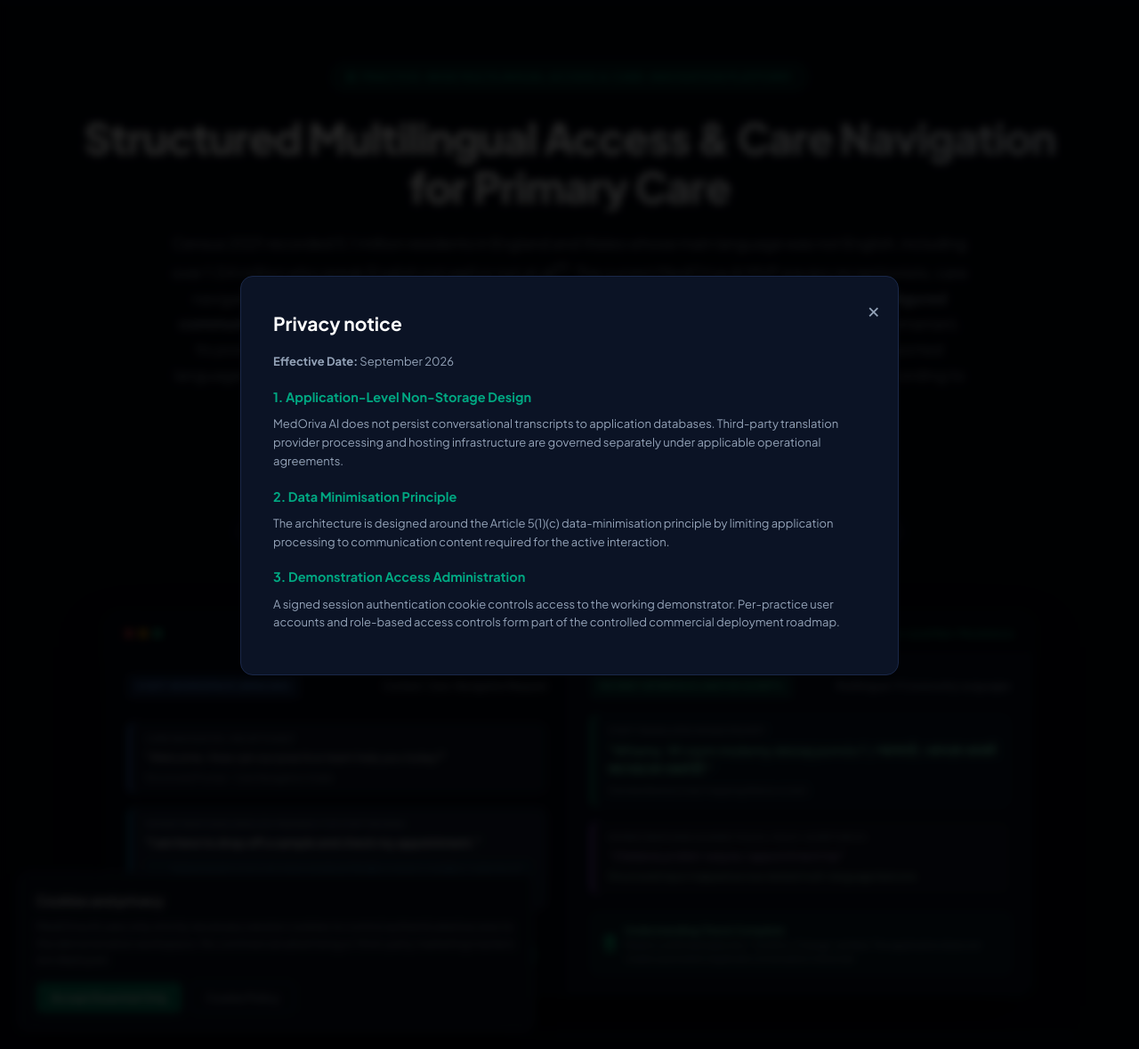
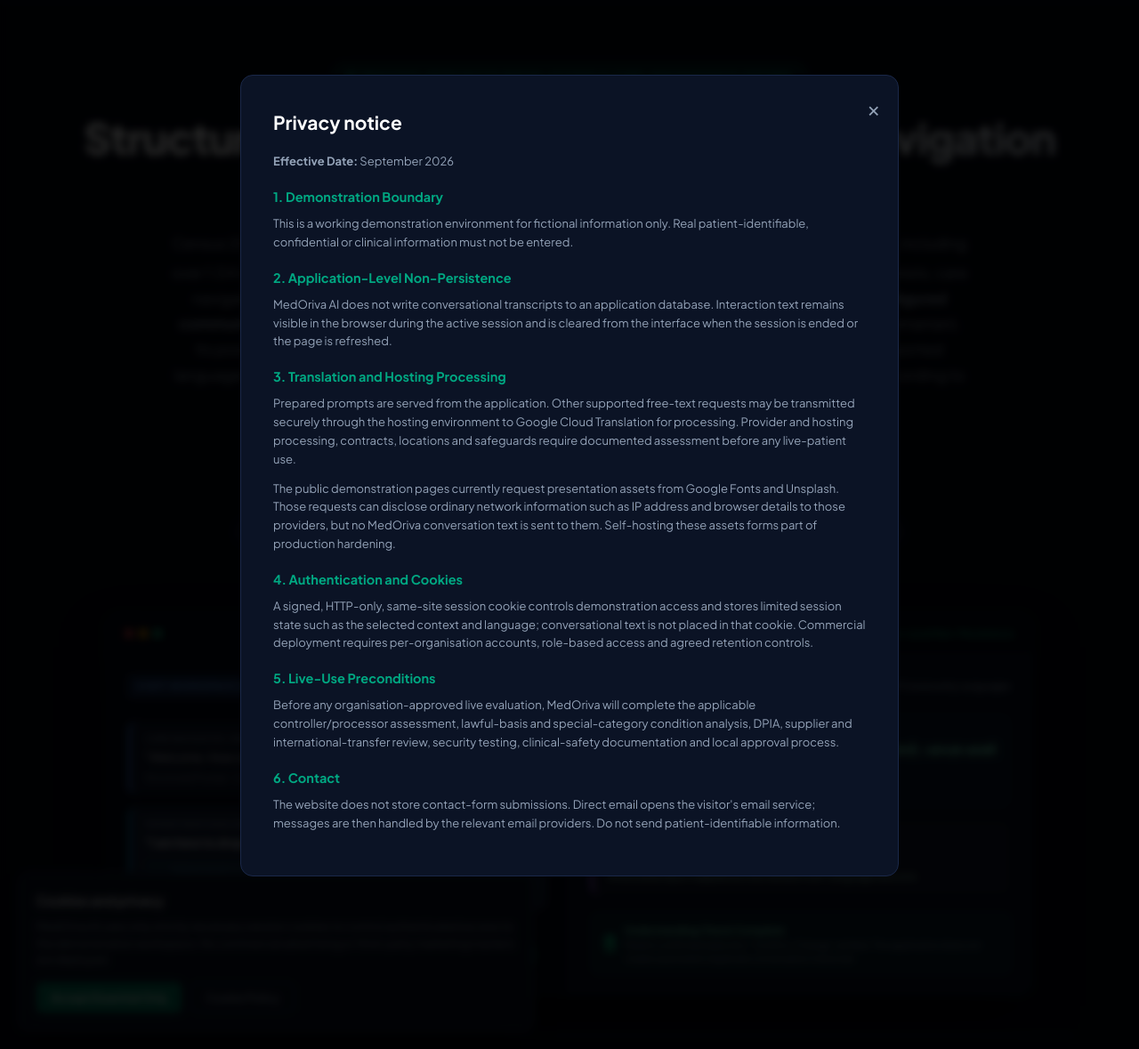
Before and after one commit to sanjaysweet777-maker/MedOrivaAI, a Flask app: page / in a window 1280 px wide, after a click on "Privacy Policy". Shown: the part 110-1289 px from the top of the page at 89% size. Run offline with Flask 3, Linux system fonts and the light colour scheme.

Commit message:
Compliance readiness: update templates/landing.html

```diff
--- a/templates/landing.html
+++ b/templates/landing.html
@@ -1329,28 +1329,11 @@
             <p>Contact our founder-led team to discuss pilot evaluation and practice feedback.</p>
         </div>
         <div class="contact-wrapper">
-            <form id="contactForm" onsubmit="handleContact(event)">
-                <div class="form-row">
-                    <div class="form-group">
-                        <label for="name">Full Name *</label>
-                        <input type="text" id="name" class="form-control" required placeholder="e.g. Practice Manager Jane Smith">
-                    </div>
-                    <div class="form-group">
-                        <label for="email">Professional / Practice Email *</label>
-                        <input type="email" id="email" class="form-control" required placeholder="name@practice.nhs.uk">
-                    </div>
-                </div>
-                <div class="form-group">
-                    <label for="org">Practice / Healthcare Organisation *</label>
-                    <input type="text" id="org" class="form-control" required placeholder="e.g. Vale Drive Medical Practice, London">
-                </div>
-                <div class="form-group">
-                    <label for="message">Inquiry / Evaluation Context *</label>
-                    <textarea id="message" rows="4" class="form-control" required placeholder="Outline your practice setting, language mix, or areas of interest for an evaluation discussion..."></textarea>
-                </div>
-                <button type="submit" id="contactBtn" class="btn-primary" style="width: 100%; border: none; cursor: pointer;">Submit Evaluation Inquiry</button>
-                <div id="contactMsg" style="display:none; margin-top: 16px; padding: 12px; border-radius: 6px; font-size: 13px; text-align: center;"></div>
-            </form>
+            <div style="width:100%; text-align:center;">
+                <h3 style="margin-bottom:10px;">Speak directly with the founder</h3>
+                <p style="color:#475569; margin-bottom:18px;">The website does not collect inquiry-form data. Use the direct email link below for an evaluation discussion, and do not include patient-identifiable or confidential clinical information.</p>
+                <a class="btn-primary" style="display:inline-flex; justify-content:center; width:100%; text-decoration:none;" href="mailto:sanjaythillai@gmail.com?subject=MedOriva%20AI%20evaluation%20discussion">Email MedOriva AI</a>
+            </div>
         </div>
     </section>
 
@@ -1435,12 +1418,19 @@
             <button class="modal-close" onclick="closeModal('privacyModal')">&times;</button>
             <h3>Privacy notice</h3>
             <p><strong>Effective Date:</strong> September 2026</p>
-            <h4>1. Application-Level Non-Storage Design</h4>
-            <p>MedOriva AI does not persist conversational transcripts to application databases. Third-party translation provider processing and hosting infrastructure are governed separately under applicable operational agreements.</p>
-            <h4>2. Data Minimisation Principle</h4>
-            <p>The architecture is designed around the Article 5(1)(c) data-minimisation principle by limiting application processing to communication content required for the active interaction.</p>
-            <h4>3. Demonstration Access Administration</h4>
-            <p>A signed session authentication cookie controls access to the working demonstrator. Per-practice user accounts and role-based access controls form part of the controlled commercial deployment roadmap.</p>
+            <h4>1. Demonstration Boundary</h4>
+            <p>This is a working demonstration environment for fictional information only. Real patient-identifiable, confidential or clinical information must not be entered.</p>
+            <h4>2. Application-Level Non-Persistence</h4>
+            <p>MedOriva AI does not write conversational transcripts to an application database. Interaction text remains visible in the browser during the active session and is cleared from the interface when the session is ended or the page is refreshed.</p>
+            <h4>3. Translation and Hosting Processing</h4>
+            <p>Prepared prompts are served from the application. Other supported free-text requests may be transmitted securely through the hosting environment to Google Cloud Translation for processing. Provider and hosting processing, contracts, locations and safeguards require documented assessment before any live-patient use.</p>
+            <p>The public demonstration pages currently request presentation assets from Google Fonts and Unsplash. Those requests can disclose ordinary network information such as IP address and browser details to those providers, but no MedOriva conversation text is sent to them. Self-hosting these assets forms part of production hardening.</p>
+            <h4>4. Authentication and Cookies</h4>
+            <p>A signed, HTTP-only, same-site session cookie controls demonstration access and stores limited session state such as the selected context and language; conversational text is not placed in that cookie. Commercial deployment requires per-organisation accounts, role-based access and agreed retention controls.</p>
+            <h4>5. Live-Use Preconditions</h4>
+            <p>Before any organisation-approved live evaluation, MedOriva will complete the applicable controller/processor assessment, lawful-basis and special-category condition analysis, DPIA, supplier and international-transfer review, security testing, clinical-safety documentation and local approval process.</p>
+            <h4>6. Contact</h4>
+            <p>The website does not store contact-form submissions. Direct email opens the visitor's email service; messages are then handled by the relevant email providers. Do not send patient-identifiable information.</p>
         </div>
     </div>
 
@@ -1477,11 +1467,12 @@
         <div class="modal-content">
             <button class="modal-close" onclick="closeModal('dcbModal')">&times;</button>
             <h3>Clinical Safety &amp; Assurance Statement</h3>
-            <p>DCB0129 clinical risk management principles guide our technical development roadmap for pre-deployment assurance.</p>
+            <p><strong>Current status:</strong> DCB0129 applicability and DTAC evidence preparation are planned pre-deployment assurance activities. MedOriva does not currently claim DCB0129 conformity, completed DTAC assessment, NHS approval or clinical validation.</p>
             <ul>
                 <li><strong>Non-Clinical Staff Communication Guidance:</strong> Standardised intake prompts provide structured operational facilitation under local practice protocols.</li>
                 <li><strong>Negation Handling:</strong> Recognises negative qualifiers across all 9 languages (e.g., "illai", "nahi", "nie", "la", "nu") to help prevent communication misunderstandings.</li>
                 <li><strong>Understanding Check:</strong> Displays prepared multilingual confirmation prompts and shows confirmation or correction during the active session.</li>
+                <li><strong>Formal assurance before live use:</strong> Complete the applicable Clinical Risk Management Plan, Hazard Log, Clinical Safety Case Report and Clinical Safety Officer review, together with DTAC evidence across clinical safety, data protection, technical security, interoperability, and usability and accessibility.</li>
             </ul>
         </div>
     </div>
@@ -1508,44 +1499,6 @@
             if (e.target.classList.contains('modal')) { e.target.style.display = "none"; }
         };
 
-        function handleContact(e) {
-            e.preventDefault();
-            const btn = document.getElementById("contactBtn");
-            const msg = document.getElementById("contactMsg");
-
-            btn.disabled = true;
-            btn.innerText = "Submitting...";
-
-            fetch("/api/contact", {
-                method: "POST",
-                headers: { "Content-Type": "application/json" },
-                body: JSON.stringify({
-                    name: document.getElementById("name").value,
-                    email: document.getElementById("email").value,
-                    organization: document.getElementById("org").value,
-                    message: document.getElementById("message").value
-                })
-            })
-            .then(res => res.json())
-            .then(data => {
-                msg.style.display = "block";
-                msg.style.background = "rgba(239, 68, 68, 0.15)";
-                msg.style.color = "#fca5a5";
-                msg.style.border = "1px solid rgba(239, 68, 68, 0.4)";
-                msg.innerText = data.message || "Automated delivery disabled. Please contact sanjaythillai@gmail.com directly.";
-                btn.disabled = false;
-                btn.innerText = "Submit Evaluation Inquiry";
-            })
-            .catch(err => {
-                msg.style.display = "block";
-                msg.style.background = "rgba(239, 68, 68, 0.15)";
-                msg.style.color = "#fca5a5";
-                msg.style.border = "1px solid rgba(239, 68, 68, 0.4)";
-                msg.innerText = "Network error. Please email sanjaythillai@gmail.com directly.";
-                btn.disabled = false;
-                btn.innerText = "Submit Evaluation Inquiry";
-            });
-        }
     </script>
 </body>
 </html>
```
